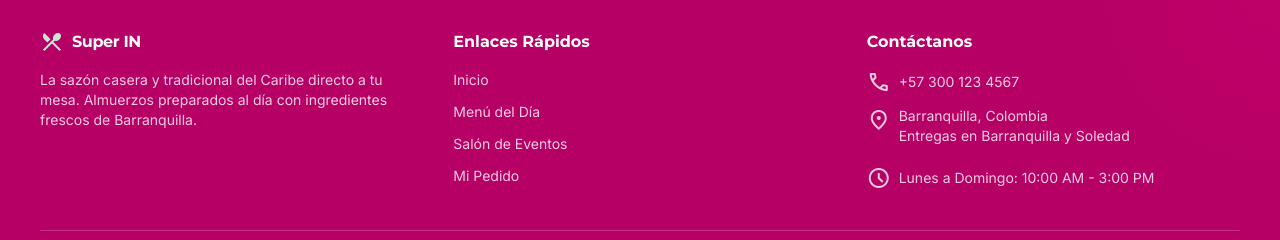
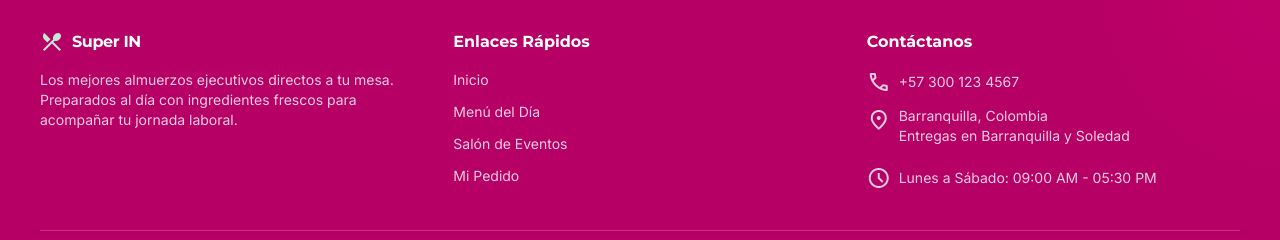
Before and after one commit to juangoji13/superin, a Next.js app: page / in a window 1280 px wide. Shown: the part 1291-1531 px from the top of the page. Built offline with nearby package versions, Linux system fonts and the light colour scheme; no server answers; the database is empty.

Commit message:
Update footer schedule and about text

```diff
--- a/components/Footer.tsx
+++ b/components/Footer.tsx
@@ -13,7 +13,7 @@ export default function Footer() {
             Super IN
           </div>
           <p className="font-body-md text-sm text-on-primary/80 max-w-sm">
-            La sazón casera y tradicional del Caribe directo a tu mesa. Almuerzos preparados al día con ingredientes frescos de Barranquilla.
+            Los mejores almuerzos ejecutivos directos a tu mesa. Preparados al día con ingredientes frescos para acompañar tu jornada laboral.
           </p>
         </div>
 
@@ -40,7 +40,7 @@ export default function Footer() {
             </div>
             <div className="flex items-center gap-2 mt-2">
               <span className="material-symbols-outlined text-[18px]">schedule</span>
-              Lunes a Domingo: 10:00 AM - 3:00 PM
+              Lunes a Sábado: 09:00 AM - 05:30 PM
             </div>
           </div>
         </div>
```
